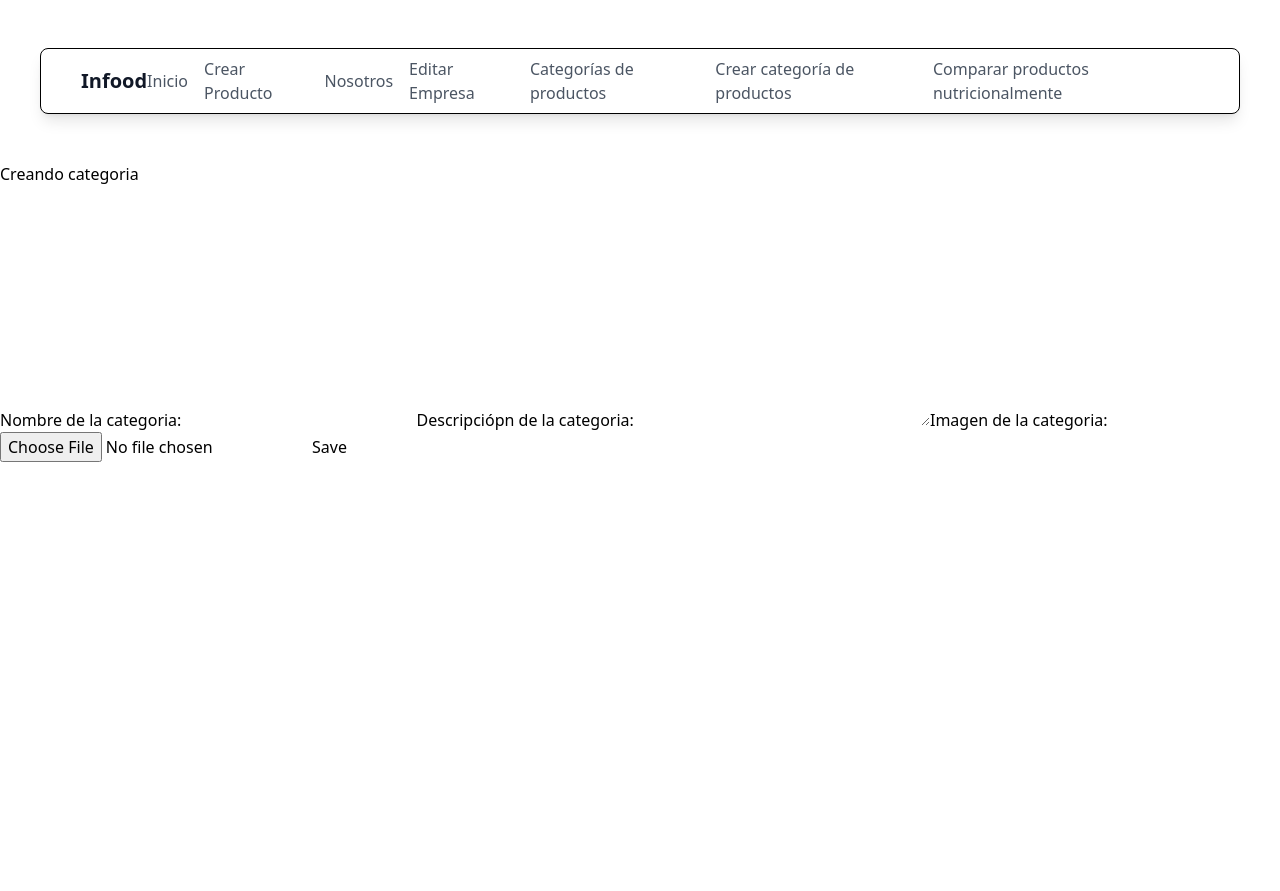
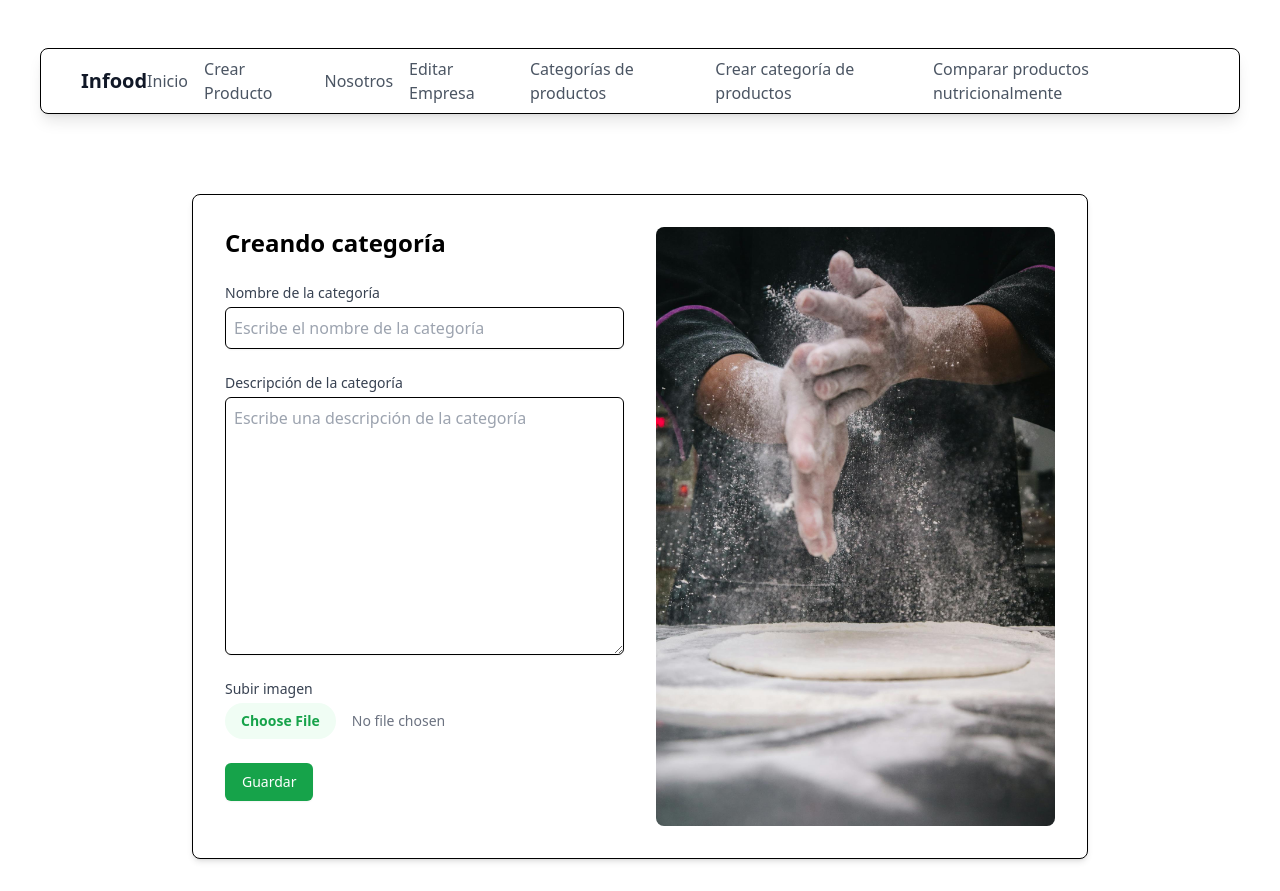
Before and after one commit to Rest02/Blog-MERN, a React (Vite) app in the folder client/: page /categoriaForm in a window 1280 px wide. Before the commit the page ends 800 px from the top, so only its background shows below. Built offline with nearby package versions, Linux system fonts and the light colour scheme; the HTML template or start-up script is replaced by a standard one.

Commit message:
1.5.3 Creando estilos en form categoria

```diff
--- a/client/src/pages/CategoriasFormPage.jsx
+++ b/client/src/pages/CategoriasFormPage.jsx
@@ -1,13 +1,11 @@
-import React from "react";
-import { useState } from "react";
+import React, { useState, useEffect } from "react";
 import { Formik, Form } from "formik";
 import { useInfood } from "../Context/Context";
 import { useNavigate, useParams } from "react-router-dom";
-import { useEffect } from "react";
+import form from "../images/form.jpg";
 
 function CategoriasFormPage() {
-  const { createCategoria, getOneCategoria, OneCategoria, updateCategorias } =
-    useInfood();
+  const { createCategoria, getOneCategoria, OneCategoria, updateCategorias } = useInfood();
   const navigate = useNavigate();
   const params = useParams();
 
@@ -24,16 +22,15 @@ function CategoriasFormPage() {
       }
     }
     loadOneCategoria();
-  }, []);
+  }, [params.id, getOneCategoria]);
 
   useEffect(() => {
     if (params.id && OneCategoria && OneCategoria.length > 0) {
-      const categoriaData = {
+      setCategoria({
         nombreCategoria: OneCategoria[0].nombreCategoria,
         descripcionCategoria: OneCategoria[0].descripcionCategoria,
         imagen: OneCategoria[0].imagen,
-      };
-      setCategoria(categoriaData);
+      });
     } else {
       setCategoria({
         nombreCategoria: "",
@@ -44,8 +41,12 @@ function CategoriasFormPage() {
   }, [params.id, OneCategoria]);
 
   return (
-    <div>
-      <h1>{params.id ? "Editando categoria" : "Creando categoria"}</h1>
+    <div className="flex justify-center items-center mt-8 mb-8">
+      <div className="flex max-w-4xl p-8 bg-white shadow-md rounded-lg border border-black">
+        <div className="flex-1">
+          <h1 className="text-2xl font-semibold mb-6">
+            {params.id ? "Editando categoría" : "Creando categoría"}
+          </h1>
 
           <Formik
             initialValues={Categoria}
@@ -55,46 +56,80 @@ function CategoriasFormPage() {
                 await updateCategorias(params.id, values);
                 actions.resetForm();
                 navigate("/categorias");
-            alert("Se ha Actualizado la categoria");
+                alert("Se ha Actualizado la categoría");
               } else {
                 await createCategoria(values);
                 actions.resetForm();
                 navigate("/categorias");
-            alert("Se ha Creado la categoria");
+                alert("Se ha Creado la categoría");
               }
             }}
           >
-        {({ handleChange, handleSubmit, setFieldValue, values }) => (
-          <Form onSubmit={handleSubmit} encType="multipart/form-data">
-            <label>Nombre de la categoria: </label>
+            {({ handleChange, handleSubmit, setFieldValue, values, isSubmitting }) => (
+              <Form encType="multipart/form-data" onSubmit={handleSubmit} className="space-y-6">
+                <div>
+                  <label className="block text-sm font-medium text-gray-700">
+                    Nombre de la categoría
+                  </label>
                   <input
                     type="text"
                     name="nombreCategoria"
+                    placeholder="Escribe el nombre de la categoría"
                     onChange={handleChange}
                     value={values.nombreCategoria}
+                    className="mt-1 block w-full rounded-md border-black border shadow-sm p-2"
                   />
+                </div>
 
-            <label>Descripciópn de la categoria: </label>
+                <div>
+                  <label className="block text-sm font-medium text-gray-700">
+                    Descripción de la categoría
+                  </label>
                   <textarea
-              type="text"
                     name="descripcionCategoria"
                     cols="30"
                     rows="10"
+                    placeholder="Escribe una descripción de la categoría"
                     onChange={handleChange}
                     value={values.descripcionCategoria}
-            />
+                    className="mt-1 block w-full rounded-md border-black border shadow-sm p-2"
+                  ></textarea>
+                </div>
 
-            <label>Imagen de la categoria: </label>
+                <div>
+                  <label className="block text-sm font-medium text-gray-700">
+                    Subir imagen
+                  </label>
                   <input
                     type="file"
                     name="imagen"
-              onChange={(e) => setFieldValue("imagen", e.target.files[0])}
+                    accept="image/*"
+                    onChange={(e) => setFieldValue("imagen", e.currentTarget.files[0])}
+                    className="mt-1 block w-full text-sm text-gray-500 file:mr-4 file:py-2 file:px-4 file:rounded-full file:border-0 file:text-sm file:font-semibold file:bg-green-50 file:text-green-600 hover:file:bg-green-100"
                   />
+                </div>
 
-            <button type="submit">Save</button>
+                <div>
+                  <button
+                    type="submit"
+                    disabled={isSubmitting}
+                    className="inline-flex justify-center py-2 px-4 border border-transparent shadow-sm text-sm font-medium rounded-md text-white bg-green-600 hover:bg-green-700 focus:outline-none focus:ring-2 focus:ring-offset-2 focus:ring-green-500"
+                  >
+                    {isSubmitting ? "Guardando..." : "Guardar"}
+                  </button>
+                </div>
               </Form>
             )}
           </Formik>
+        </div>
+        <div className="flex-1 ml-8 flex items-center justify-center">
+          <img
+            src={form}
+            alt="Formulario"
+            className="h-full w-full object-cover rounded-lg"
+          />
+        </div>
+      </div>
     </div>
   );
 }
```
Lines whose indentation alone changed are shown as unchanged.
